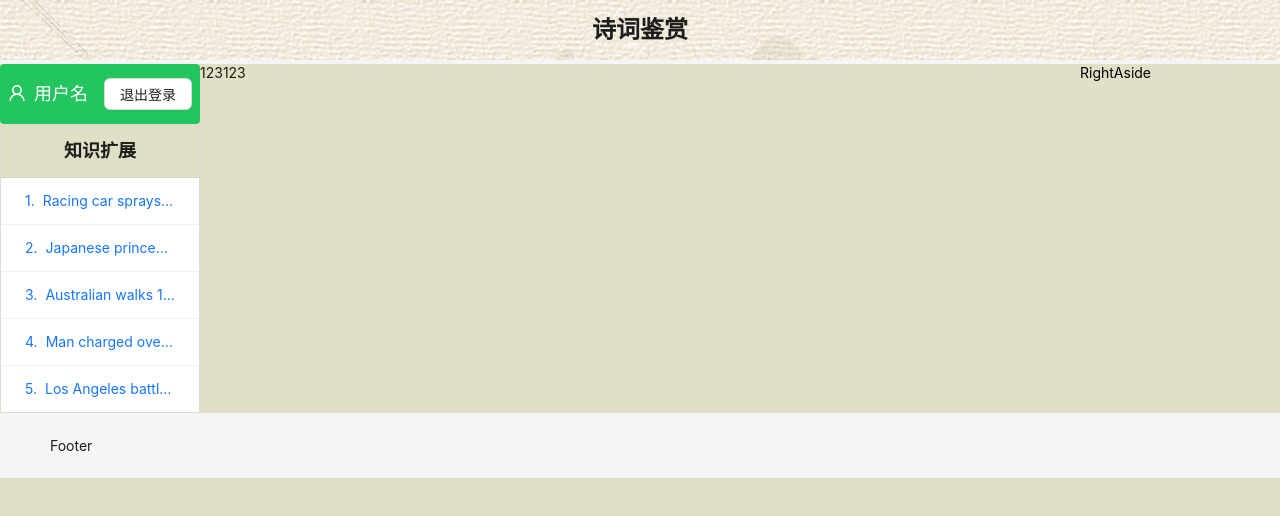
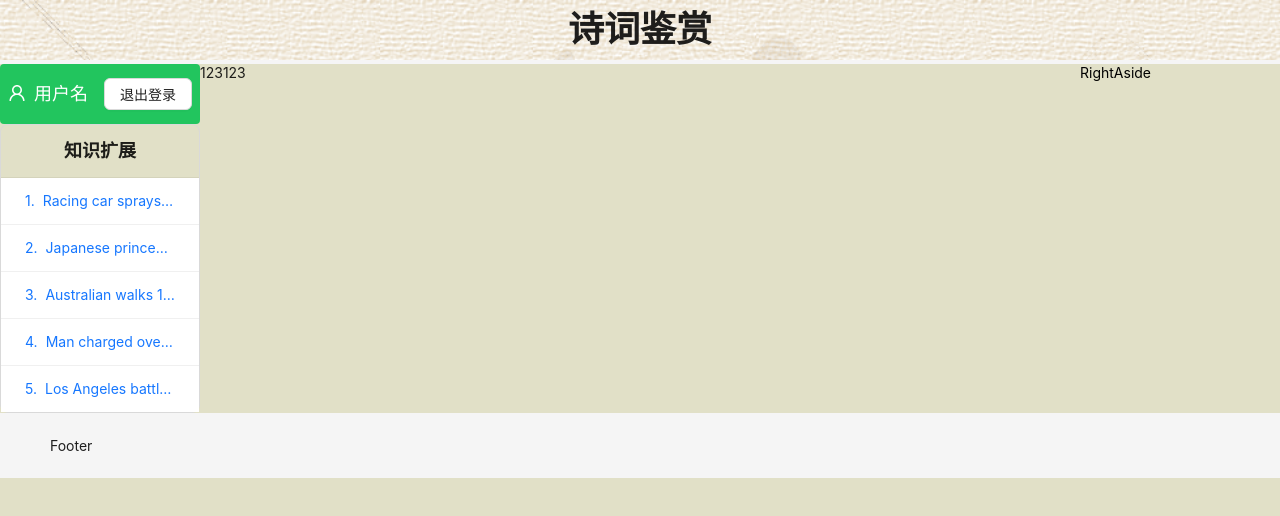
Before and after one commit to kongmingLatern/poetry_appreciation, a React (Vite) app: page /home in a window 1280 px wide. Shown: the top 516 px of the page. Built offline with nearby package versions, Linux system fonts and the light colour scheme.

Commit message:
change css

```diff
--- a/src/components/Headers.tsx
+++ b/src/components/Headers.tsx
@@ -4,7 +4,7 @@ export default function Header() {
     window.location.href = '/login'
   }
   return (
-    <h3 className="text-center h-15 lh-15 img text-2xl">
+    <h3 className="text-center h-15 lh-15 img text-4xl">
       诗词鉴赏
     </h3>
   )
```
